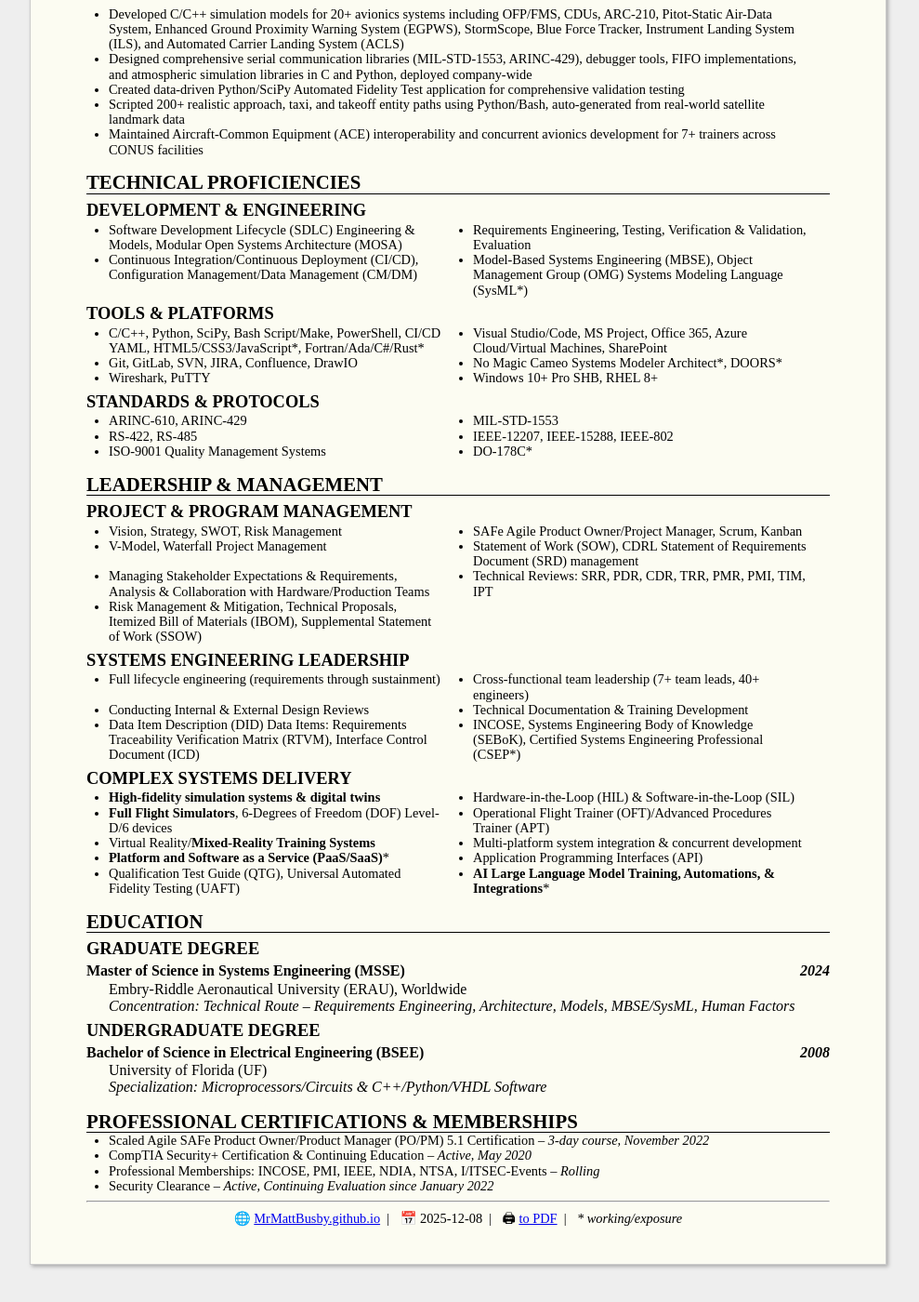
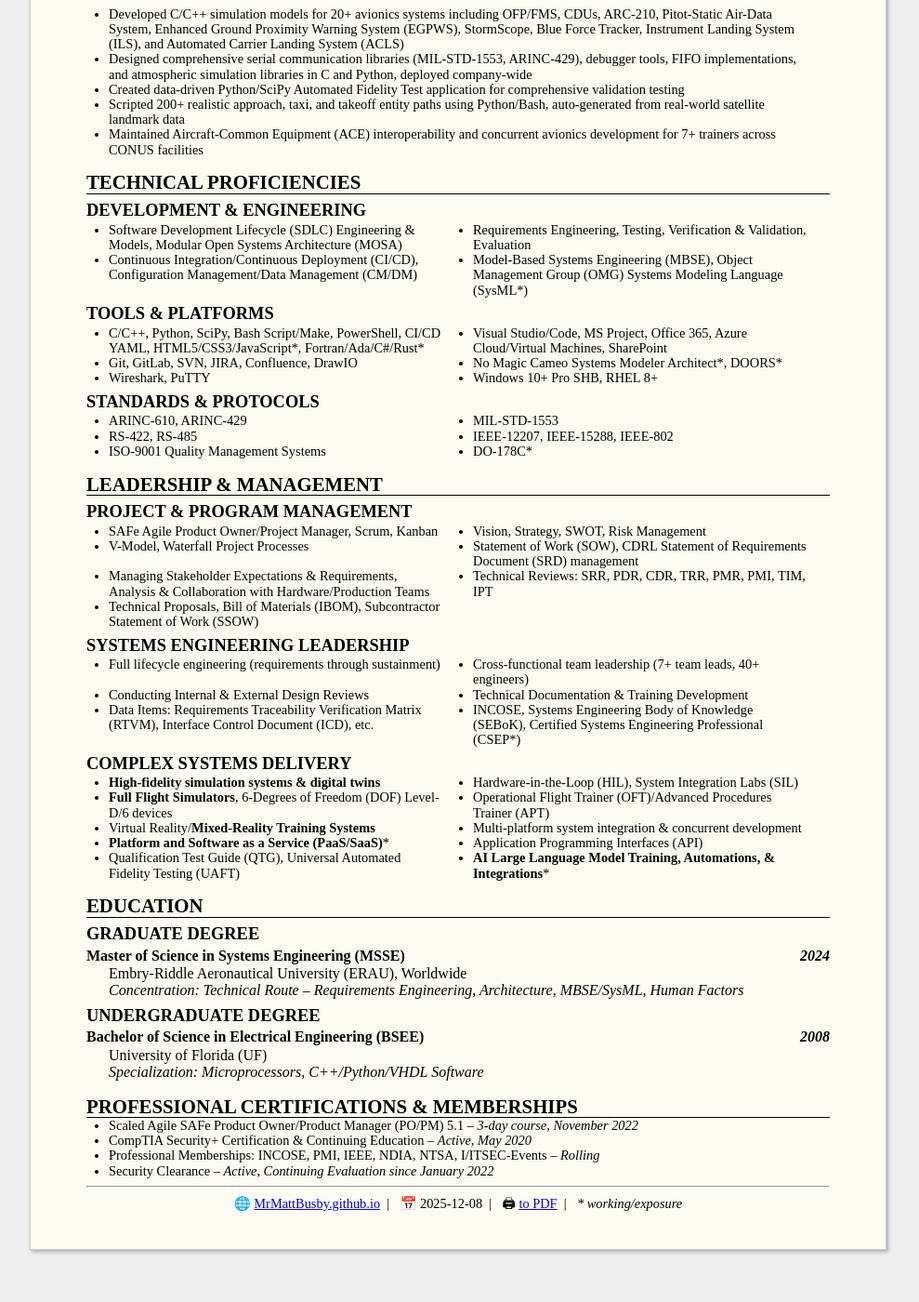
Before and after one commit to MrMattBusby/MrMattBusby.github.io, a Jekyll site: the page built from index.md, in a window 1280 px wide and 1400 px high, scrolled down 1213 px. Shown: the whole window at 93% size, without its empty margins (147-1136 px from the left). Built offline with Jekyll 4.4.1, drawn with Linux system fonts in a browser that asks for light colours; some of the changed text lies outside the part shown.

Commit message:
Hotfix: Final 3

```diff
--- a/assets/css/styles.css
+++ b/assets/css/styles.css
@@ -223,5 +223,5 @@ blockquote > p {
 @page {
     /* Change margins and paper size of PDF */
     size: letter;
-    margin: 0.4in 0.4in 0.4in 0.4in;
+    margin: 0.42in 0.42in 0.42in 0.42in;
 }
--- a/index.md
+++ b/index.md
@@ -101,13 +101,13 @@ Apply 17 years of **technical leadership** expertise to drive innovation in comp
 
 ### Project & Program Management
 
+- SAFe Agile Product Owner/Project Manager, Scrum, Kanban
 - Vision, Strategy, SWOT, Risk Management
-- SAFe Agile Product Owner/Project Manager, Scrum, Kanban
-- V-Model, Waterfall Project Management
+- V-Model, Waterfall Project Processes
 - Statement of Work (SOW), CDRL Statement of Requirements Document (SRD) management
 - Managing Stakeholder Expectations & Requirements, Analysis & Collaboration with Hardware/Production Teams
 - Technical Reviews: SRR, PDR, CDR, TRR, PMR, PMI, TIM, IPT
-- Risk Management & Mitigation, Technical Proposals, Itemized Bill of Materials (IBOM), Supplemental Statement of Work (SSOW)
+- Technical Proposals, Bill of Materials (IBOM), Subcontractor Statement of Work (SSOW)
 {: .twocollist }
 
 ### Systems Engineering Leadership
@@ -116,14 +116,14 @@ Apply 17 years of **technical leadership** expertise to drive innovation in comp
 - Cross-functional team leadership (7+ team leads, 40+ engineers)
 - Conducting Internal & External Design Reviews
 - Technical Documentation & Training Development
-- Data Item Description (DID) Data Items: Requirements Traceability Verification Matrix (RTVM), Interface Control Document (ICD)
+- Data Items: Requirements Traceability Verification Matrix (RTVM), Interface Control Document (ICD), etc.
 - INCOSE, Systems Engineering Body of Knowledge (SEBoK), Certified Systems Engineering Professional (CSEP\*)
 {: .twocollist }
 
 ### Complex Systems Delivery
 
 - **High-fidelity simulation systems & digital twins**
-- Hardware-in-the-Loop (HIL) & Software-in-the-Loop (SIL)
+- Hardware-in-the-Loop (HIL), System Integration Labs (SIL)
 - **Full Flight Simulators**, 6-Degrees of Freedom (DOF) Level-D/6 devices
 - Operational Flight Trainer (OFT)/Advanced Procedures Trainer (APT)
 - Virtual Reality/**Mixed-Reality Training Systems**
@@ -141,18 +141,18 @@ Apply 17 years of **technical leadership** expertise to drive innovation in comp
 #### Master of Science in Systems Engineering (MSSE) *2024*
 
 > Embry-Riddle Aeronautical University (ERAU), Worldwide
-> *Concentration: Technical Route -- Requirements Engineering, Architecture, Models, MBSE/SysML, Human Factors*
+> *Concentration: Technical Route -- Requirements Engineering, Architecture, MBSE/SysML, Human Factors*
 
 ### Undergraduate Degree
 
 #### Bachelor of Science in Electrical Engineering (BSEE) *2008*
 
 > University of Florida (UF)
-> *Specialization: Microprocessors/Circuits & C++/Python/VHDL Software*
+> *Specialization: Microprocessors, C++/Python/VHDL Software*
 
 ## Professional Certifications & Memberships
 
-- Scaled Agile SAFe Product Owner/Product Manager (PO/PM) 5.1 Certification -- *3-day course, November 2022*
+- Scaled Agile SAFe Product Owner/Product Manager (PO/PM) 5.1 -- *3-day course, November 2022*
 - CompTIA Security+ Certification & Continuing Education -- *Active, May 2020*
 - Professional Memberships: INCOSE, PMI, IEEE, NDIA, NTSA, I/ITSEC-Events -- *Rolling*
 - Security Clearance -- *Active, Continuing Evaluation since January 2022*
```
Also changed, not shown: other parts of index.md (+1 -1 lines).
